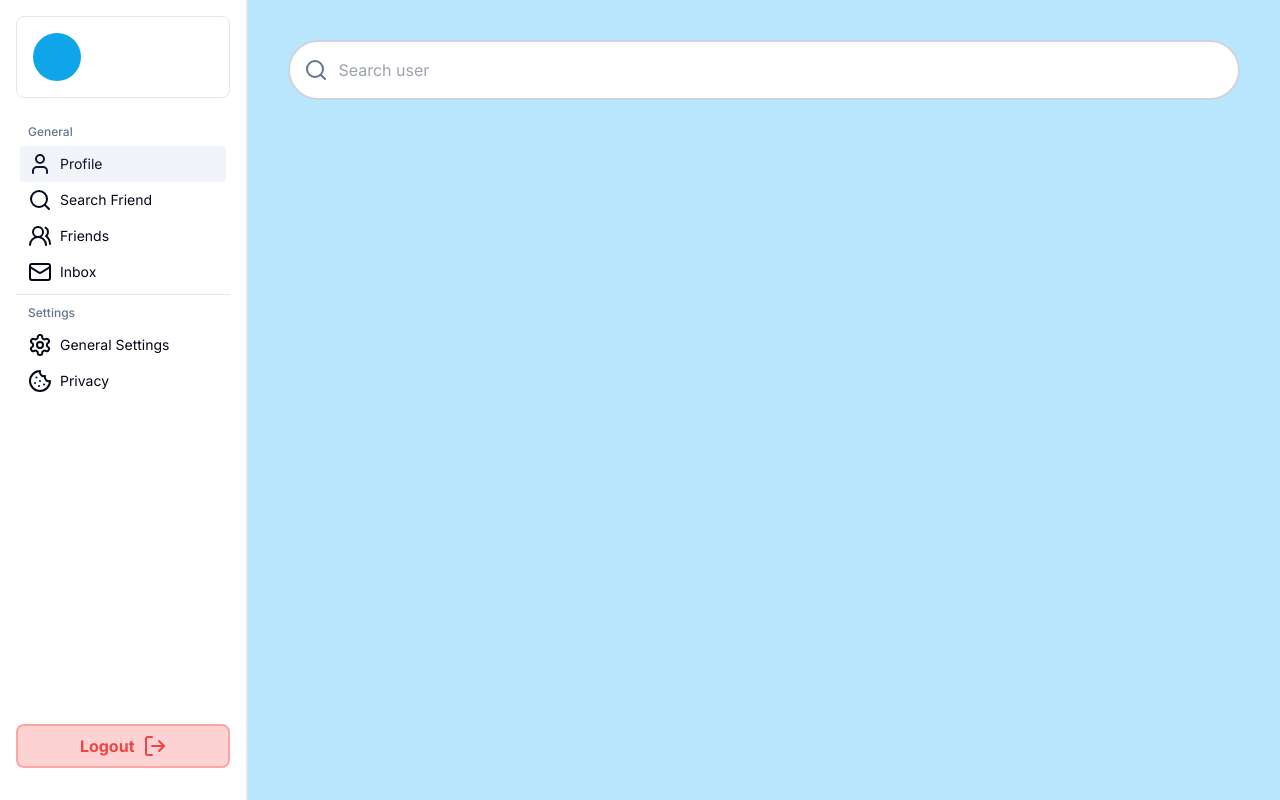
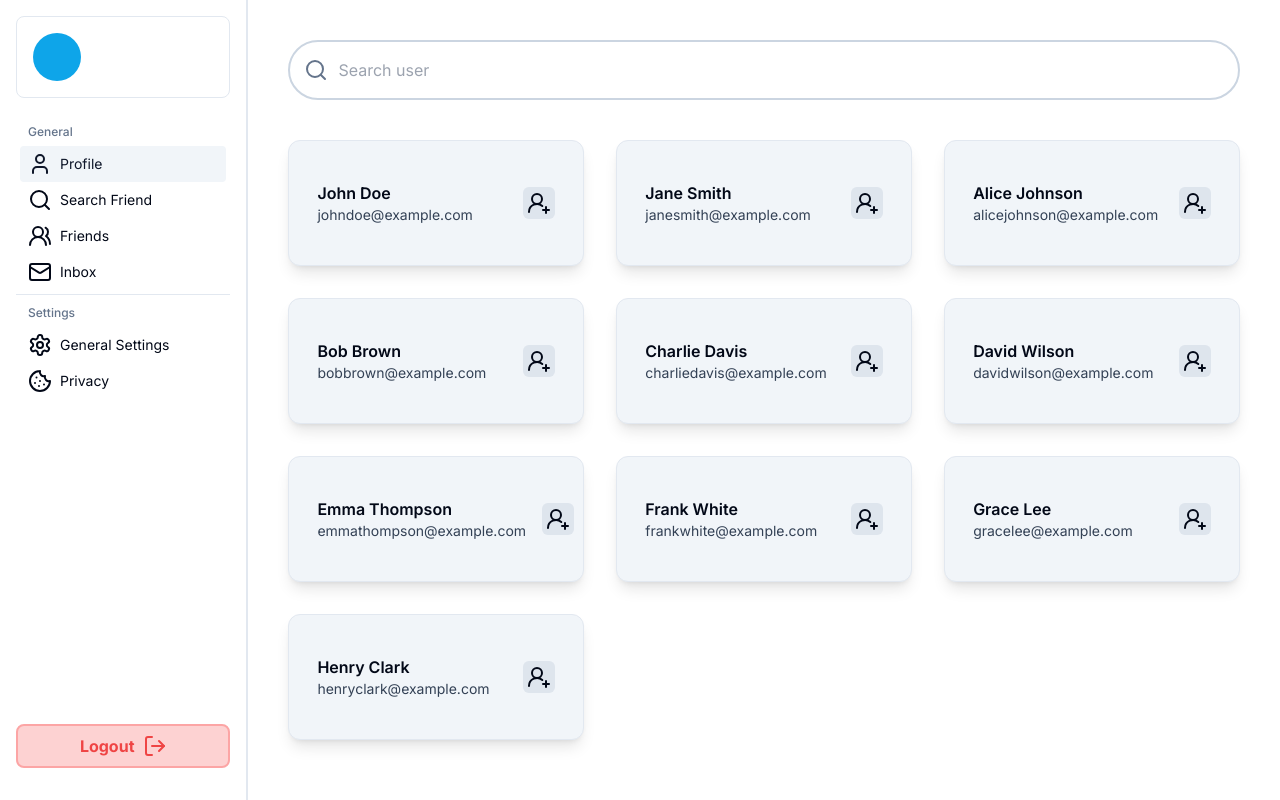
Before and after one commit to iqbalpa/chat-app-frontend, a Next.js app: page /search in a window 1280 px wide. Built offline with nearby package versions, Linux system fonts and the light colour scheme.

Commit message:
feat(search): create card for user result

```diff
--- a/src/modules/search/search.tsx
+++ b/src/modules/search/search.tsx
@@ -1,9 +1,28 @@
-import { Search } from "lucide-react";
+import { Search, UserRoundPlus } from "lucide-react";
 import React from "react";
+
+interface User {
+	id: number;
+	name: string;
+	email: string;
+}
+
+const users: User[] = [
+	{ id: 1, name: "John Doe", email: "johndoe@example.com" },
+	{ id: 2, name: "Jane Smith", email: "janesmith@example.com" },
+	{ id: 3, name: "Alice Johnson", email: "alicejohnson@example.com" },
+	{ id: 4, name: "Bob Brown", email: "bobbrown@example.com" },
+	{ id: 5, name: "Charlie Davis", email: "charliedavis@example.com" },
+	{ id: 6, name: "David Wilson", email: "davidwilson@example.com" },
+	{ id: 7, name: "Emma Thompson", email: "emmathompson@example.com" },
+	{ id: 8, name: "Frank White", email: "frankwhite@example.com" },
+	{ id: 9, name: "Grace Lee", email: "gracelee@example.com" },
+	{ id: 10, name: "Henry Clark", email: "henryclark@example.com" },
+];
 
 const SearchModule: React.FC = () => {
 	return (
-		<div className="bg-sky-200 p-10 min-h-screen flex flex-col items-center justify-start">
+		<div className="p-10 min-h-screen flex flex-col items-center justify-start">
 			<div className="flex flex-row w-full relative">
 				<Search size={24} className="absolute left-4 top-1/2 transform -translate-y-1/2 text-slate-500" />
 				<input
@@ -11,6 +30,22 @@ const SearchModule: React.FC = () => {
 					className="border-2 border-slate-300 active:border-slate-500 py-4 px-12 rounded-full grow"
 				/>
 			</div>
+			<div className="mt-10 grid grid-cols-3 gap-8">
+				{users.map((user, index) => (
+					<div
+						key={user.id}
+						className="flex flex-row items-center justify-between bg-slate-100 border-[1px] border-slate-200 shadow-lg py-10 px-7 rounded-xl hover:scale-105 duration-150"
+					>
+						<div className="flex flex-col">
+							<p className="font-semibold">{user.name}</p>
+							<p className="text-slate-700 text-sm">{user.email}</p>
+						</div>
+						<div className="bg-slate-300 bg-opacity-50 ml-4 p-1 rounded-md hover:cursor-pointer">
+							<UserRoundPlus />
+						</div>
+					</div>
+				))}
+			</div>
 		</div>
 	);
 };
```
